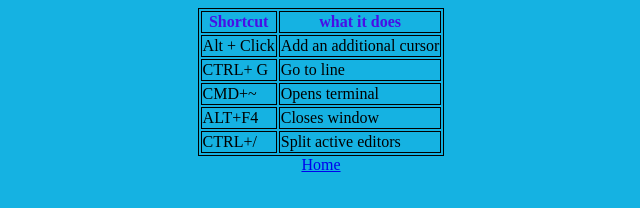
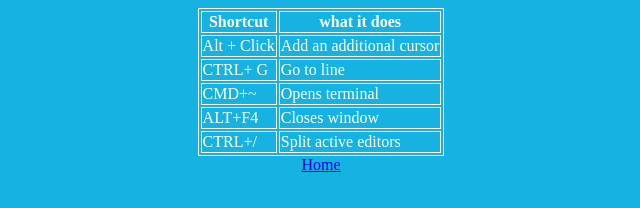
Before and after one commit to Impey/sparta-hw-vscode, a plain HTML site: page pages/page1.html in a window 1280 px wide. Shown: the whole page, without its empty margins (319-959 px from the left). Drawn offline with Linux system fonts and the light colour scheme; files that its build step writes are made by us from their sources; a script that the page names is missing; files whose address does not match are found by name.

Commit message:
added few more style changes

```diff
--- a/main.css
+++ b/main.css
@@ -11,3 +11,8 @@ p {
   font-family: verdana;
   font-size: 20px;
 }
+
+li {
+  color: white;
+
+}
--- a/pages/page1.html
+++ b/pages/page1.html
@@ -10,21 +10,21 @@
   <script src="main.js"></script>
   <style>
     thead {
-      color: rgb(72, 15, 230);
+      color: white;
     }
 
     tbody {
-      color: black;
+      color: white;
     }
 
     tfoot {
-      color: black;
+      color: white;
     }
 
     table,
     th,
     td {
-      border: 1px solid black;
+      border: 1px solid white;
     }
   </style>
 </head>
```
